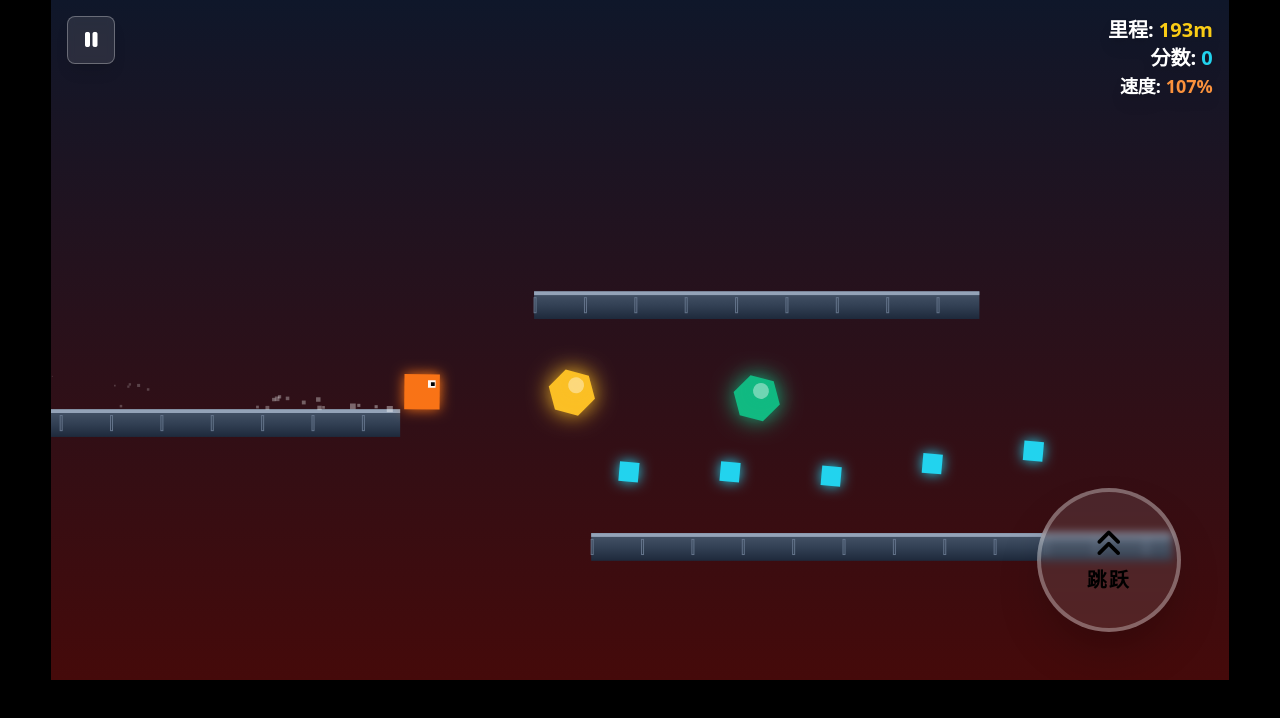
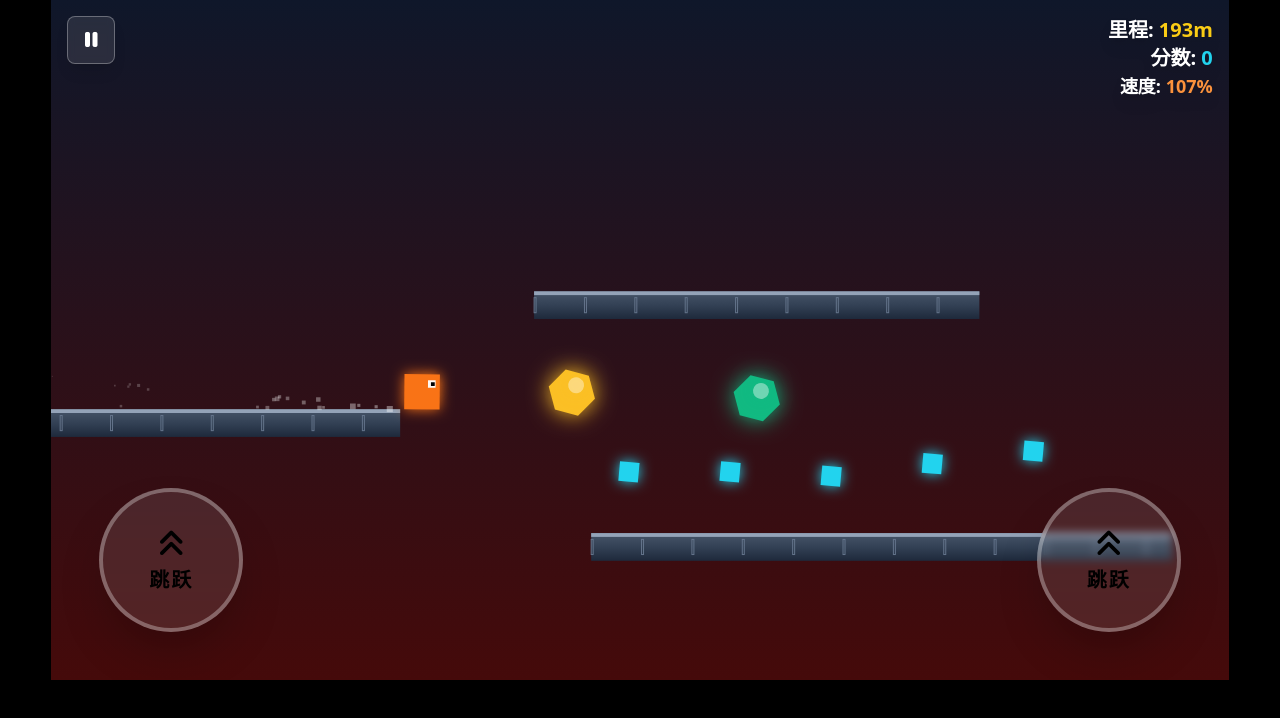
Before and after one commit to foxcsong/lava-leap, a React (Vite) app: page / in a window 1280 px wide. Both pictures are taken after a click on the button "立刻开跑". Shown: the top 718 px of the page. Built offline with nearby package versions, Linux system fonts and the light colour scheme.

Commit message:
feat: add dual jump buttons (left/right) for better ergonomics and left-handed support

```diff
--- a/App.tsx
+++ b/App.tsx
@@ -436,6 +436,23 @@ const App: React.FC = () => {
         )}
 
         {gameState === 'PLAYING' && (
+          <>
+            {/* 左侧跳跃键 (适配左撇子) */}
+            <div className="absolute bottom-6 left-6 md:bottom-12 md:left-12 pointer-events-none z-30">
+              <button
+                onMouseDown={handleJumpPress}
+                onMouseUp={handleJumpRelease}
+                onMouseLeave={handleJumpRelease}
+                onTouchStart={(e) => { e.preventDefault(); handleJumpPress(); }}
+                onTouchEnd={(e) => { e.preventDefault(); handleJumpRelease(); }}
+                className={`pointer-events-auto w-24 h-24 md:w-36 md:h-36 bg-white/10 hover:bg-white/20 active:bg-white/40 border-4 border-white/30 rounded-full flex flex-col items-center justify-center transition-all shadow-2xl backdrop-blur-sm select-none ${isPaused ? 'opacity-20' : ''}`}
+              >
+                <i className="fa-solid fa-angles-up text-2xl md:text-3xl mb-1"></i>
+                <span className="text-xs md:text-xl font-black uppercase tracking-widest">跳跃</span>
+              </button>
+            </div>
+
+            {/* 右侧跳跃键 */}
             <div className="absolute bottom-6 right-6 md:bottom-12 md:right-12 pointer-events-none z-30">
               <button
                 onMouseDown={handleJumpPress}
@@ -449,6 +466,7 @@ const App: React.FC = () => {
                 <span className="text-xs md:text-xl font-black uppercase tracking-widest">跳跃</span>
               </button>
             </div>
+          </>
         )}
       </div>
     </div>
```
Lines whose indentation alone changed are shown as unchanged.
